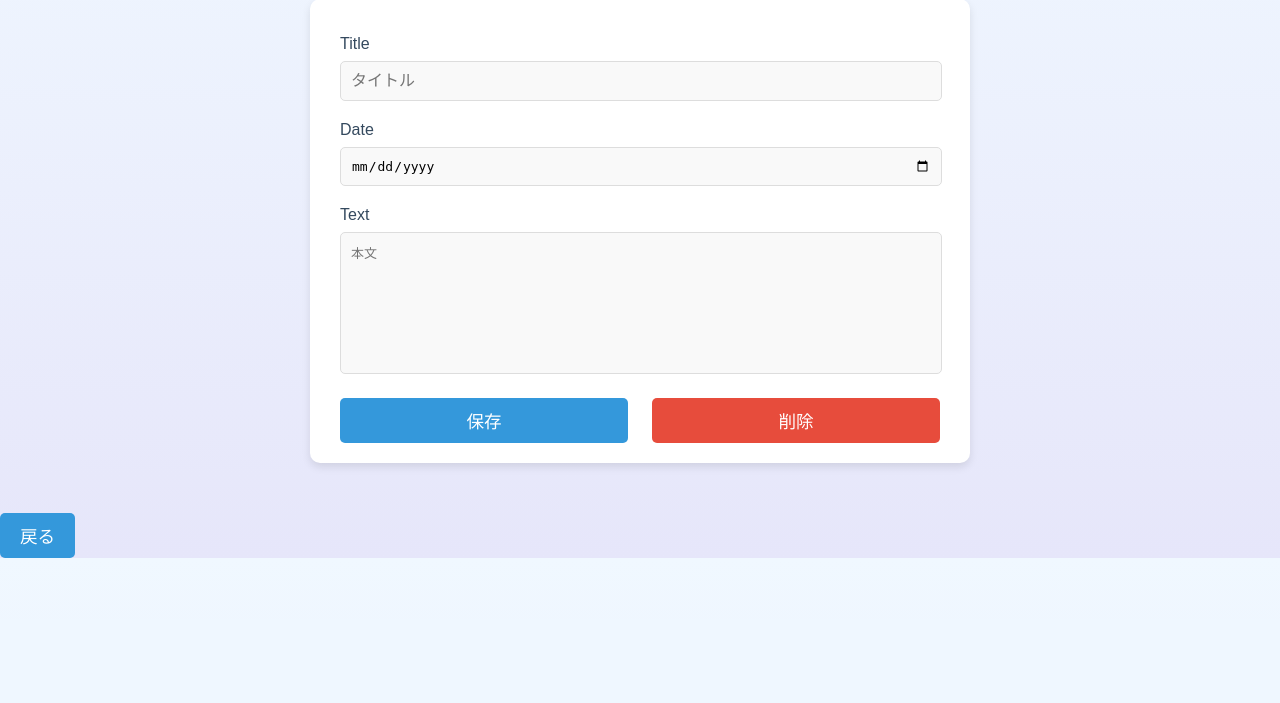
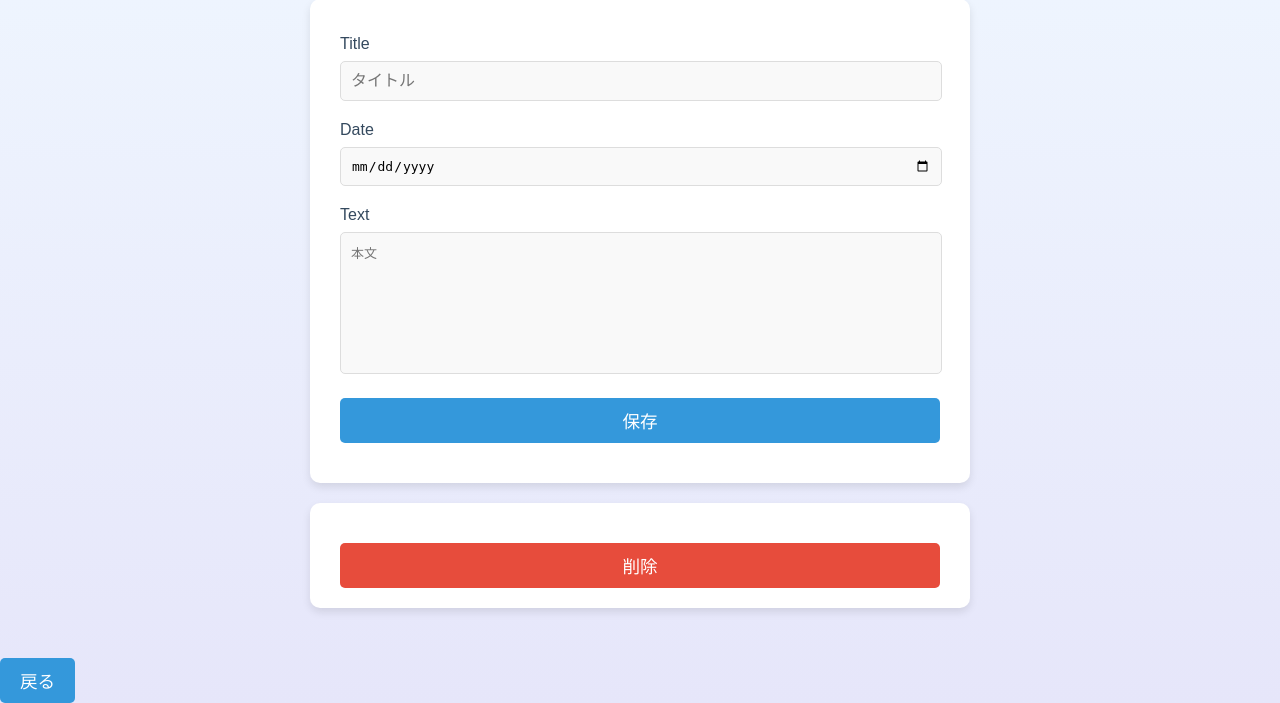
Before and after one commit to kosuke0413/test, a Flask app: template minimalapp/calendar/templates/calendar/event_edit.html in a window 1280 px wide. Shown: the part 181-884 px from the top of the page. Before the commit the page ends 739 px from the top, so only its background shows below. Run offline with Flask 3, Linux system fonts and the light colour scheme; the template is opened without the code that fills it: most values are stand-ins (such as "Sample title", 1, 10 or a date in 2020); form fields are guessed from the names that the template uses; parts of the project's set-up code (start-up, migrations or seed data) failed here and were passed over.

Commit message:
イベント編集をさらに修正

```diff
--- a/minimalapp/calendar/templates/calendar/event_edit.html
+++ b/minimalapp/calendar/templates/calendar/event_edit.html
@@ -65,26 +65,18 @@
         font-size: 0.9em;
     }
 
-    .button-group {
-        display: flex;
-        justify-content: space-between;
-        margin-top: 20px;
-    }
-
-    .submit-button, .delete-button {
-        width: 48%;
+    .submit-button {
+        display: block;
+        width: 100%;
         padding: 10px 20px;
         font-size: 1.1em;
         color: #fff;
+        background: #3498db;
         border: none;
         border-radius: 5px;
         text-align: center;
         cursor: pointer;
         transition: background 0.3s, transform 0.2s;
-    }
-
-    .submit-button {
-        background: #3498db;
     }
 
     .submit-button:hover {
@@ -97,7 +89,18 @@
     }
 
     .delete-button {
+        display: block;
+        width: 100%;
+        padding: 10px 20px;
+        font-size: 1.1em;
+        color: #fff;
         background: #e74c3c;
+        border: none;
+        border-radius: 5px;
+        text-align: center;
+        cursor: pointer;
+        transition: background 0.3s, transform 0.2s;
+        margin-top: 20px;
     }
 
     .delete-button:hover {
@@ -108,7 +111,6 @@
     .delete-button:active {
         background: #a93226;
     }
-
     .back-link {
         display: inline-block;
         margin-top: 30px;
@@ -157,13 +159,14 @@
         {% endfor %}
     </p>
 
-    <div class="button-group">
+    <p>
         <button type="submit" class="submit-button">保存</button>
-        <form method="POST" action="{{ url_for('calendar.delete', calendar_id=event.calendar_id) }}" onsubmit="return confirm('本当に削除しますか？');" style="margin: 0;">
-            {{ form.csrf_token }}
-            <button type="submit" class="delete-button">削除</button>
-        </form>
-    </div>
+    </p>
+</form>
+
+<form method="POST" action="{{ url_for('calendar.delete', calendar_id=event.calendar_id) }}" onsubmit="return confirm('本当に削除しますか？');">
+    {{ form.csrf_token }}
+    <button type="submit" class="delete-button">削除</button>
 </form>
 
 <a href="{{ url_for('calendar.index') }}" class="back-link">戻る</a>
```
